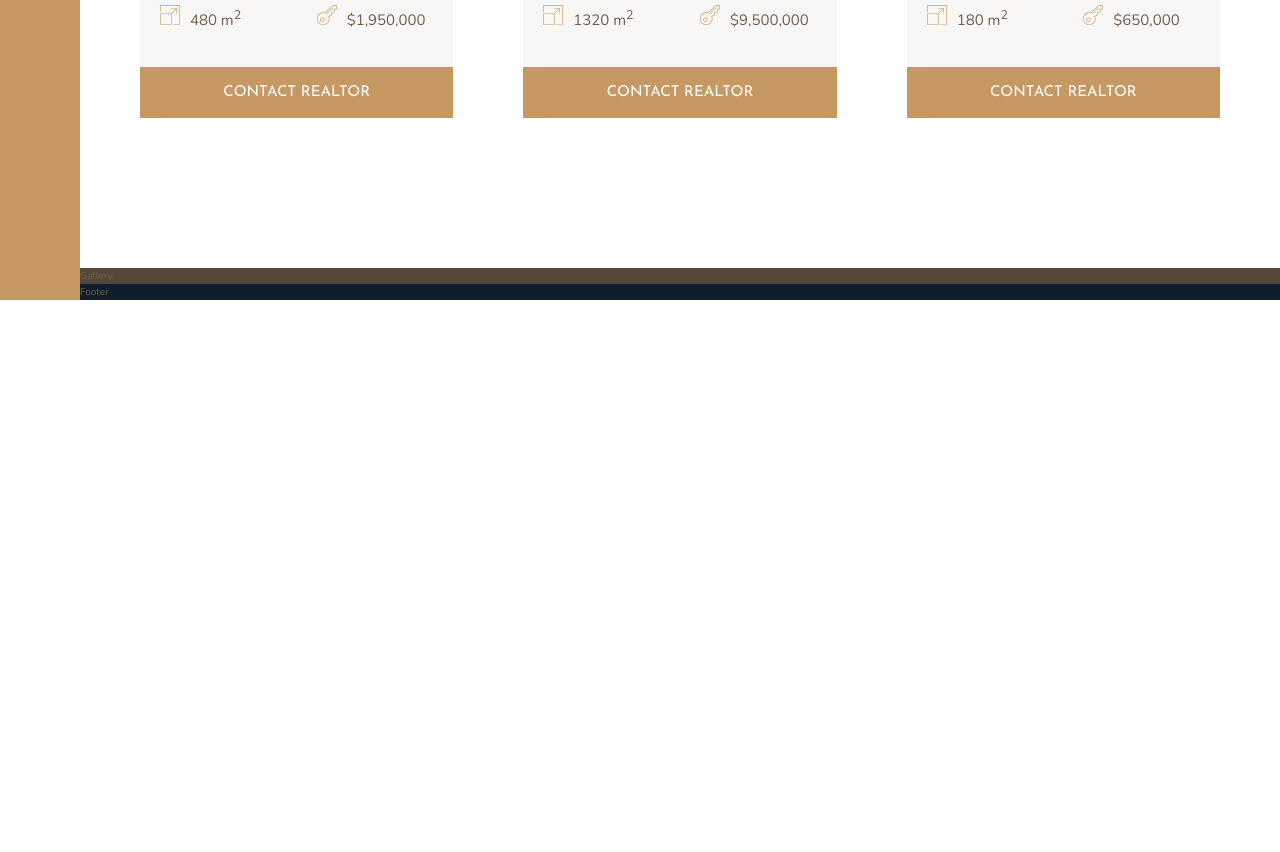
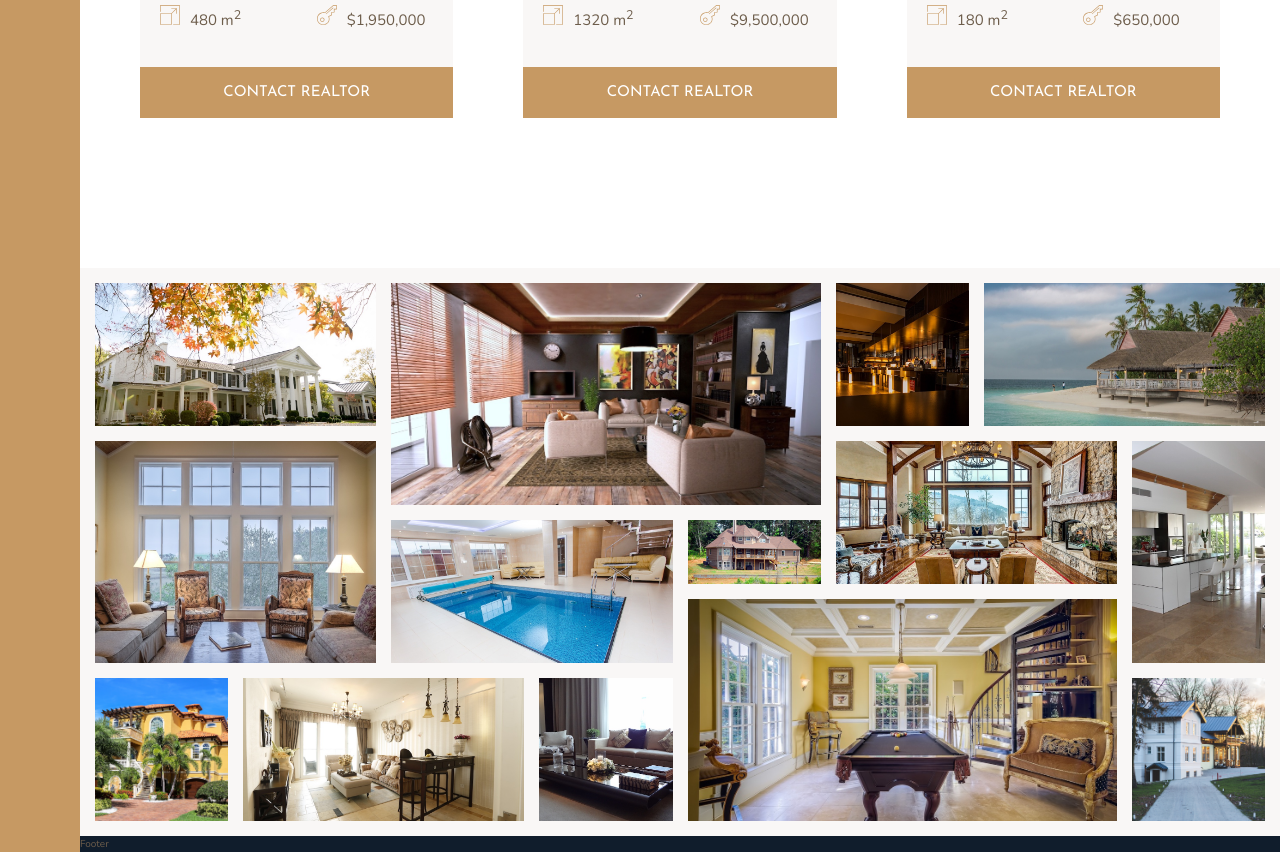
Before and after one commit to faridomarzadeh/Nexter, a website: page index.html in a window 1280 px wide. Shown: the part 2810-3662 px from the top of the page. Before the commit the page ends 3110 px from the top, so only its background shows below. Drawn offline with nearby package versions, Linux system fonts and the light colour scheme.

Commit message:
added the gallery styles

```diff
--- a/index.html
+++ b/index.html
@@ -324,7 +324,76 @@
         <button class="home__btn btn">Contact realtor</button>
       </div>
     </section>
-    <section class="gallery">Gallery</section>
+    <section class="gallery">
+      <figure class="gallery__item gallery__item--1">
+        <img src="img/gal-1.jpeg" alt="Gallery 1" class="gallery__img">
+      </figure>
+
+      <figure class="gallery__item gallery__item--2">
+        <img src="img/gal-2.jpeg" alt="Gallery 2" class="gallery__img">
+      </figure>
+
+
+      <figure class="gallery__item gallery__item--3">
+        <img src="img/gal-3.jpeg" alt="Gallery 3" class="gallery__img">
+      </figure>
+
+
+      <figure class="gallery__item gallery__item--4">
+        <img src="img/gal-4.jpeg" alt="Gallery 4" class="gallery__img">
+      </figure>
+
+
+      <figure class="gallery__item gallery__item--5">
+        <img src="img/gal-5.jpeg" alt="Gallery 5" class="gallery__img">
+      </figure>
+
+
+      <figure class="gallery__item gallery__item--6">
+        <img src="img/gal-6.jpeg" alt="Gallery 6" class="gallery__img">
+      </figure>
+
+
+      <figure class="gallery__item gallery__item--7">
+        <img src="img/gal-7.jpeg" alt="Gallery 7" class="gallery__img">
+      </figure>
+
+
+      <figure class="gallery__item gallery__item--8">
+        <img src="img/gal-8.jpeg" alt="Gallery 8" class="gallery__img">
+      </figure>
+
+
+      <figure class="gallery__item gallery__item--9">
+        <img src="img/gal-9.jpeg" alt="Gallery 9" class="gallery__img">
+      </figure>
+
+
+      <figure class="gallery__item gallery__item--10">
+        <img src="img/gal-10.jpeg" alt="Gallery 10" class="gallery__img">
+      </figure>
+
+
+      <figure class="gallery__item gallery__item--11">
+        <img src="img/gal-11.jpeg" alt="Gallery 11" class="gallery__img">
+      </figure>
+
+
+      <figure class="gallery__item gallery__item--12">
+        <img src="img/gal-12.jpeg" alt="Gallery 12" class="gallery__img">
+      </figure>
+
+
+      <figure class="gallery__item gallery__item--13">
+        <img src="img/gal-13.jpeg" alt="Gallery 13" class="gallery__img">
+      </figure>
+
+
+      <figure class="gallery__item gallery__item--14">
+        <img src="img/gal-14.jpeg" alt="Gallery 14" class="gallery__img">
+      </figure>
+
+    </section>
     <footer class="footer">Footer</footer>
   </body>
 </html>
--- a/sass/_gallery.scss
+++ b/sass/_gallery.scss
@@ -1,4 +1,87 @@
 .gallery {
-    background-color: $color-grey-dark-1;
+    background-color: $color-grey-light-1;
     grid-column: full-start / full-end;
+
+    display: grid;
+    grid-template-columns: repeat(8, 1fr);
+    grid-template-rows: repeat(7, 5vw);
+    grid-gap: 1.5rem;
+    padding: 1.5rem;
+
+    &__item {
+        &--1 {
+            grid-column: 1 / span 2;
+            grid-row: 1 / span 2;
+        }
+        &--2 {
+            grid-column: 3/ span 3;
+            grid-row: 1 / span 3;
+        }
+
+        &--3 {
+            grid-row: 1 / 3;
+            grid-column: 6/7;
+        }
+
+        &--4 {
+            grid-row: 1/3;
+            grid-column: 7 / -1;
+        }
+
+        &--5 {
+            grid-row: 3 / span 3;
+            grid-column: 1 / span 2;
+        }
+
+        &--6 {
+            grid-row: 4/ span 2;
+            grid-column: 3/ span 2;
+        }
+
+        &--7 {
+            grid-row: 4 / 5;
+            grid-column: 5 / 6;
+        }
+
+        &--8 {
+            grid-row: 3 / span 2;
+            grid-column: 6/ span 2;
+        }
+
+        &--9 {
+            grid-row: 3 / span 3;
+        }
+
+        &--10 {
+            grid-row: 6 / -1;
+        }
+
+        &--11 {
+            grid-row: 6 / -1;
+            grid-column: 2 / span 2;
+
+        }
+
+        &--12 {
+            grid-row: 6 / -1;
+            grid-column: 4 / 5;
+
+        }
+
+        &--13 {
+            grid-row: 5 / -1;
+            grid-column: 5 / span 3;
+        }
+
+        &--14 {
+            grid-row: 6 / -1;
+        }
+    }
+
+    &__img {
+        width: 100%;
+        height: 100%;
+        display: block;
+        object-fit: cover;
+    }
 }
```
Also changed, not shown: css/style.css, 1 other file.
